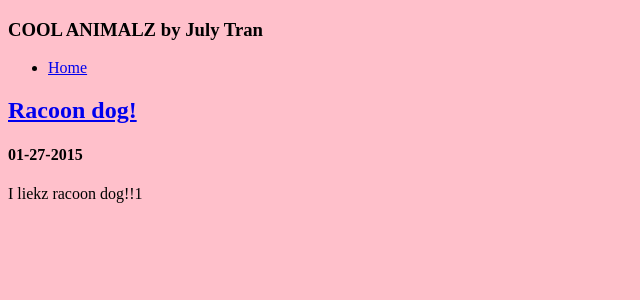
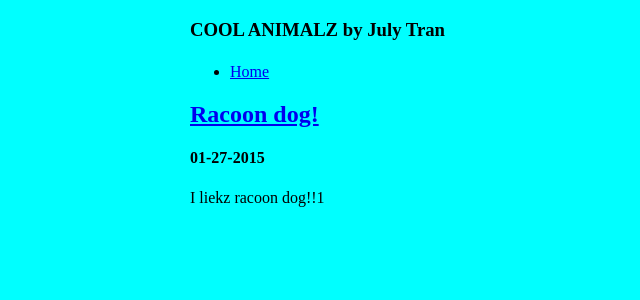
Before and after one commit to julyytran/julyytran.github.io, a Jekyll site: the page built from index.html, in a window 1280 px wide. Shown: the top 300 px of the page, without its empty margins (0-640 px from the left). Built offline with Jekyll 4.4.1, drawn with Linux system fonts in a browser that asks for light colours.

Commit message:
centered and margin space

```diff
--- a/_includes/footer.html
+++ b/_includes/footer.html
@@ -1,3 +1,5 @@
+<footer class="container">
+</footer>
     </div>
   </body>
 </html>
--- a/_includes/header.html
+++ b/_includes/header.html
@@ -6,10 +6,12 @@
   <link href="/css/styles.css" rel="stylesheet">
 </head>
 <body>
+  <header class="container">
   <h3>{{ site.title }}</h3>
   <div>
     <ul>
       <li><a href="/">Home</a></li>
+    </header>
     </ul>
   </div>
   <div class="container">
--- a/css/styles.css
+++ b/css/styles.css
@@ -1,7 +1,34 @@
 #racoon_dog {
-  height: 100px;
+  height: 400px;
 }
 
 body {
-  background-color: pink;
+  background-color: aqua;
 }
+/*
+  ========================================
+  Grid
+  ========================================
+*/
+*,
+*:before,
+*:after {
+  -webkit-box-sizing: border-box;
+     -moz-box-sizing: border-box;
+          box-sizing: border-box;
+}
+
+.container {
+  margin: 0 auto;
+  padding-left: 30px;
+  padding-right: 30px;
+  width: 960px;
+}
+/*
+  ========================================
+  Typography
+  ========================================
+*/
+
+h1, h3, h4, h5, p {
+  margin-bottom: 22px;
```
